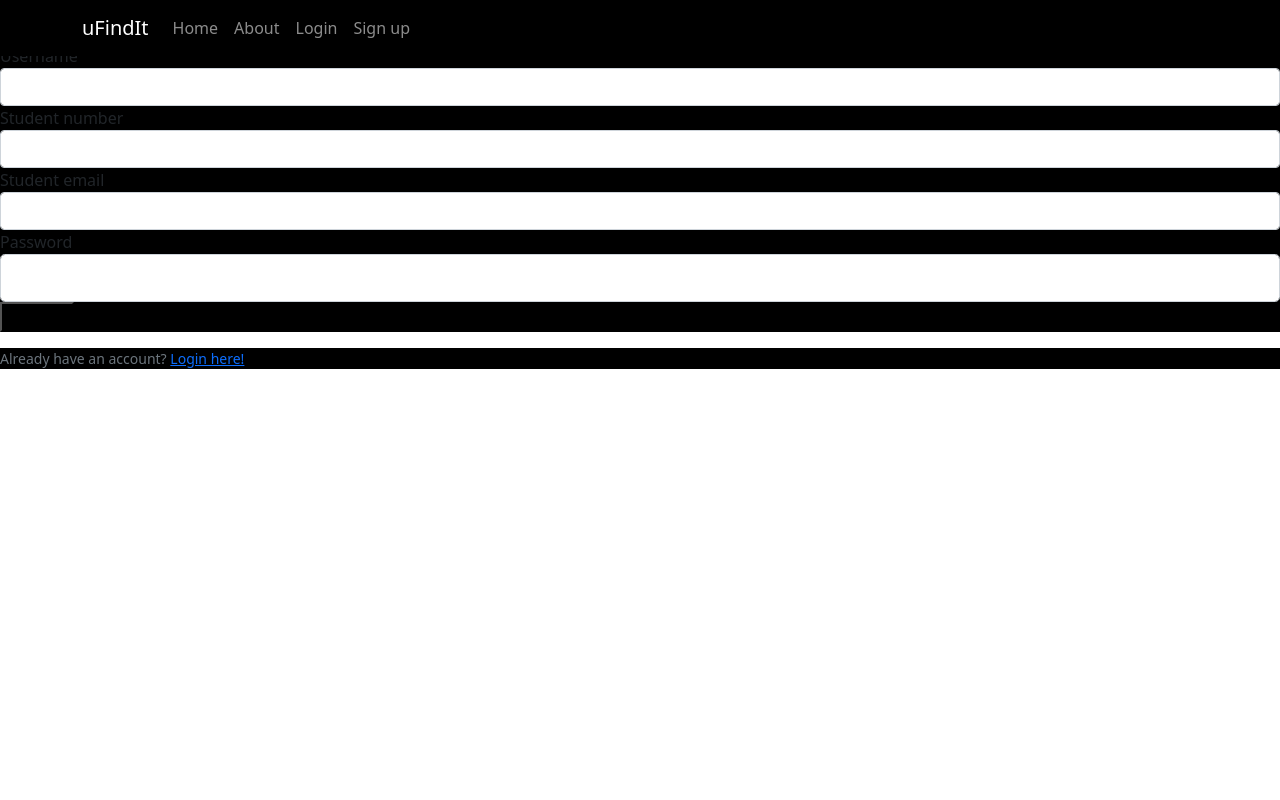
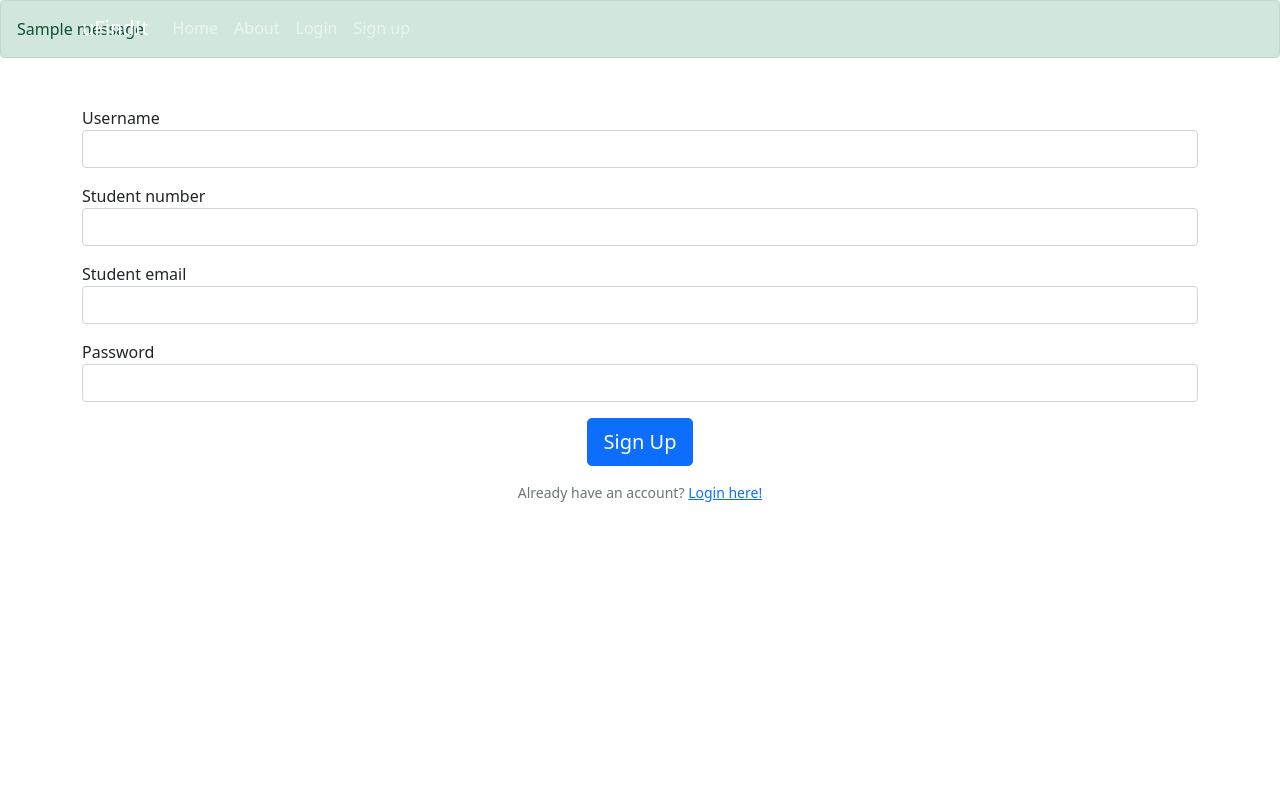
Before and after one commit to newly-web/uFindIt, a Flask app: page /signup in a window 1280 px wide. Run offline with Flask 3, Linux system fonts and the light colour scheme; one stand-in notice (Sample message) is shown; parts of the project's set-up code (start-up, migrations or seed data) failed here and were passed over.

Commit message:
fixed the errors + validations on the form and added styling

```diff
--- a/app.py
+++ b/app.py
@@ -1,4 +1,4 @@
-from flask import Flask,render_template
+from flask import Flask,render_template, flash, redirect, url_for
 from forms import SignUpForm, LoginForm
 app = Flask(__name__)
 # this needs to be an ENV variable after
@@ -6,7 +6,7 @@ app.config['SECRET_KEY'] = '8393b6e6a5d2b2a673bebdcbe2af3b88'
 
 
 @app.route("/")
-def hello_world():
+def home():
     return render_template('home.html')
 
 
@@ -14,10 +14,17 @@ def hello_world():
 def about():
     return render_template("about.html", title="About")
 
-@app.route("/signup")
+
+@app.route("/signup", methods=["GET", "POST"])
 def signUp():
     form = SignUpForm()
-    return render_template('signup.html', title='Sign Up', form=form)
+    if form.validate_on_submit():
+        flash(f"Account created for {form.username.data}!", "success")
+        return redirect(url_for("home"))
+    else:
+        print(form.errors)  # Print errors to debug if validation fails
+    return render_template("signup.html", title="Sign Up", form=form)
+
 
 @app.route("/login")
 def login():
--- a/forms.py
+++ b/forms.py
@@ -9,15 +9,14 @@ class SignUpForm(FlaskForm):
     username = StringField('Username', validators=[DataRequired(),Length(min=5, max=20)])
 
     student_number = StringField('Student number', validators=[DataRequired(),
-        Length(min=9, max=9, message="Oops! Your School ID must have exactly 9 digits"),
-        Regexp(r"^\d{9}$", message="Mhh..Your School ID should contain only numbers")])
+        Length(min=9, max=9, message="Oops! Your School ID must have exactly 9 digits")])
 
     email = StringField(
         "Student email",
         validators=[
             DataRequired(),
             Email(),
-            Regexp(r"^[a-zA-Z0-9._%+-]+@uottawa\.ca$",message="Oops! Your email should end with @uottawa"),
+            Regexp(r'^[a-zA-Z0-9._%+-]+@uottawa\.ca$',message="Oops! Your email should end with @uottawa.ca"),
         ],
     )
     password = PasswordField('Password', validators=[DataRequired(), Length(min=3)])
@@ -27,7 +26,7 @@ class SignUpForm(FlaskForm):
 
 class LoginForm(FlaskForm):
     email = StringField(
-        "Student email", validators=[DataRequired(), Email(), uottawa_email_validator]
+        "Student email", validators=[DataRequired(), Email()]
     )
     password = PasswordField("Password", validators=[DataRequired(), Length(min=3)])
     remember = BooleanField('Remember Me')
--- a/static/main.css
+++ b/static/main.css
@@ -1,3 +1,2 @@
 *{
-    background-color: black;
 }
--- a/static/style.css
+++ b/static/style.css
@@ -1,10 +1,10 @@
-:root {
+/* :root {
   font-family: Inter, system-ui, Avenir, Helvetica, Arial, sans-serif;
   line-height: 1.5;
   font-weight: 400;
 
   color-scheme: light dark;
-  color: rgba(255, 255, 255, 0.87);
+  color: rgba(78, 9, 9, 0.87);
   background-color: #242424;
 
   font-synthesis: none;
@@ -93,4 +93,4 @@ button:focus-visible {
   button {
     background-color: #f9f9f9;
   }
-}
+} */
--- a/templates/home.html
+++ b/templates/home.html
@@ -1,4 +1,5 @@
 {%extends "layout.html"%}
 {%block content%}
-
+<p>Heyyy</p>
+<h1>YUP</h1>
 {%endblock content%}
--- a/templates/layout.html
+++ b/templates/layout.html
@@ -37,6 +37,16 @@
     </nav>
 </header>
 <body>
+    {% with messages = get_flashed_messages(with_categories=true) %}
+        {%if messages%}
+            {%for category, message in messages%}
+            <div class="alert alert-{{category}}">
+                {{message}}
+            </div>
+            {%endfor%}
+        {%endif%}
+    {%endwith%}
+
     {% block content %}{% endblock content %}
 
     <!-- add bottstrap if wanted -->
@@ -44,5 +54,6 @@
     integrity="sha384-MrcW6ZMFYlzcLA8Nl+NtUVF0sA7MsXsP1UyJoMp4YLEuNSfAP+JcXn/tWtIaxVXM"
     crossorigin="anonymous"></script>
 
+
 </body>
 </html>
--- a/templates/login.html
+++ b/templates/login.html
@@ -0,0 +1,5 @@
+<div class="text-center mt-3">
+    <small class="text-muted">
+        Already have an account? <a href="{{ url_for('signUp') }}">Login here!</a>
+    </small>
+</div>
--- a/templates/signup.html
+++ b/templates/signup.html
@@ -1,36 +1,90 @@
-{%extends "layout.html"%}
-<!-- add css classes -->
+{% extends "layout.html" %}
+<!-- add css -->
+{% block content %}
+<div class="content container mt-5">
+    <form action="" method="POST">
+        {{ form.hidden_tag() }}
 
-{%block content%}
-    <div class="content">
-        <form action="" method="post">
-            <fieldset class="">
-                <legend class=""> SIGNUP</legend>
-                <div class="form_group">
-                    {{ form.username.label(class="") }}
-                    {{ form.username(class="form-control") }}
-                </div>
-                <div class="form_group">
-                    {{ form.student_number.label(class="") }}
-                    {{ form.student_number(class="form-control", oninput="this.value = this.value.replace(/[^0-9]/g, '')") }}
-                </div>
-                <div class="form_group">
-                    {{ form.email.label(class="",pattern="[a-zA-Z0-9._%+-]+@uottawa\.ca", title="Email must end with @uottawa.ca") }}
-                    {{ form.email(class="form-control") }}
-                </div>
-                <div class="form_group">
-                    {{ form.password.label(class="") }}
-                    {{ form.password(class="form-control form-control-lg") }}
-                </div>
-            </fieldset>
-            <div class="form_group">
-                {{ form.submit(class='') }}
+        <!-- Username Field -->
+        <div class="form-group mb-3">
+            <label for="username">{{ form.username.label }}</label>
+            {{ form.username(class="form-control", id="username") }}
+            {% if form.username.errors %}
+            <div class="alert alert-danger alert-sm mt-2 error-message" id="username-error">
+                {% for error in form.username.errors %}
+                <small class="mb-0">{{ error }}</small>
+                {% endfor %}
             </div>
-        </form>
-    </div>
-    <div>
+            {% endif %}
+        </div>
+
+        <!-- Student Number Field -->
+        <div class="form-group mb-3">
+            <label for="student_number">{{ form.student_number.label }}</label>
+            {{ form.student_number(class="form-control", id="student_number", oninput="this.value = this.value.replace(/[^0-9]/g, '')")}}
+            {% if form.student_number.errors %}
+            <div class="alert alert-danger alert-sm mt-2 error-message" id="student-number-error">
+                {% for error in form.student_number.errors %}
+                <small class="mb-0">{{ error }}</small>
+                {% endfor %}
+            </div>
+            {% endif %}
+        </div>
+
+        <!-- Email Field -->
+        <div class="form-group mb-3">
+            <label for="email">{{ form.email.label }}</label>
+            {{ form.email(class="form-control", id="email") }}
+            {% if form.email.errors %}
+            <div class="alert alert-danger alert-sm mt-2 error-message" id="email-error">
+                {% for error in form.email.errors %}
+                <small class="mb-0">{{ error }}</small>
+                {% endfor %}
+            </div>
+            {% endif %}
+        </div>
+
+        <!-- Password Field -->
+        <div class="form-group mb-3">
+            <label for="password">{{ form.password.label }}</label>
+            {{ form.password(class="form-control", id="password") }}
+            {% if form.password.errors %}
+            <div class="alert alert-danger alert-sm mt-2 error-message" id="password-error">
+                {% for error in form.password.errors %}
+                <small class="mb-0">{{ error }}</small>
+                {% endfor %}
+            </div>
+            {% endif %}
+        </div>
+
+        <!-- Submit Button -->
+        <div class="form-group text-center">
+            {{ form.submit(class="btn btn-primary btn-lg") }}
+        </div>
+    </form>
+
+    <!-- Link to Login -->
+    <div class="text-center mt-3">
         <small class="text-muted">
-            Already have an account?  <a href="{{ url_for('login') }}">Login here!</a>
+            Already have an account? <a href="{{ url_for('login') }}">Login here!</a>
         </small>
     </div>
-{%endblock content%}
+</div>
+
+<!-- Add JavaScript to remove error on input -->
+<script>
+    document.addEventListener('DOMContentLoaded', function () {
+        // Loop through all input fields and add event listeners
+        const formFields = document.querySelectorAll('.form-control');
+
+        formFields.forEach(function (field) {
+            field.addEventListener('input', function () {
+                const errorDiv = field.closest('.form-group').querySelector('.error-message');
+                if (errorDiv) {
+                    errorDiv.style.display = 'none';
+                }
+            });
+        });
+    });
+</script>
+{% endblock content %}
```
